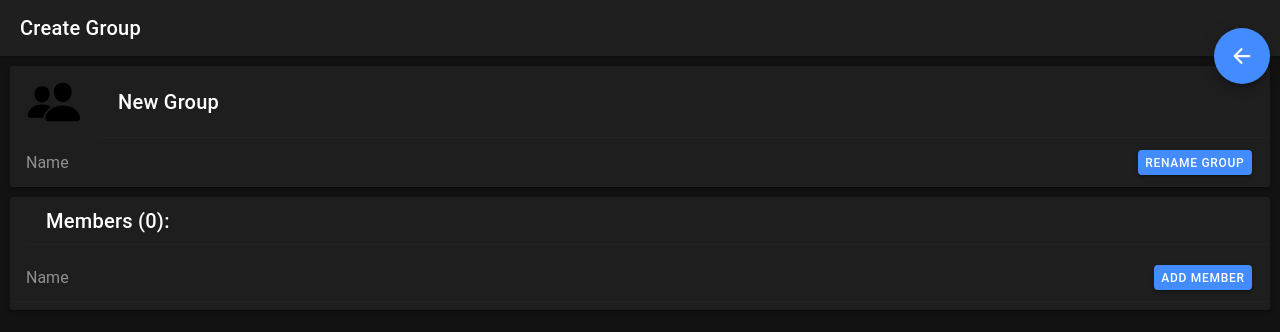
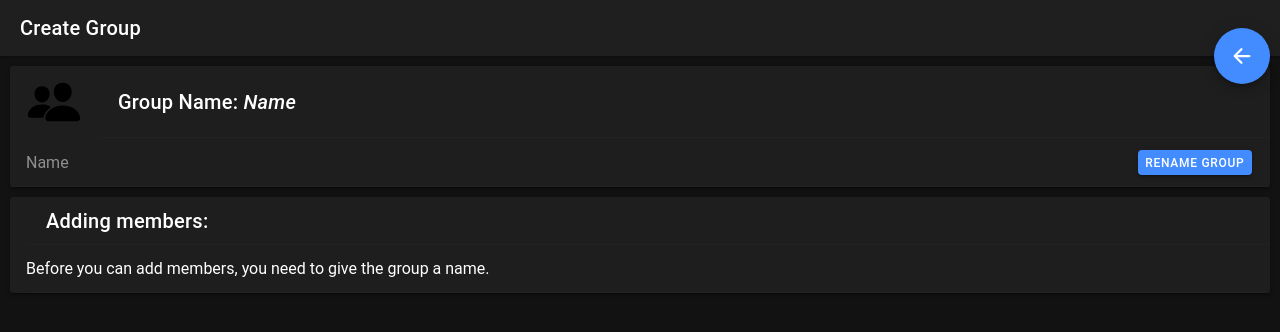
Before and after one commit to scrungus/SpotifyPlaylistMaker, a React (Create React App) app in the folder frontend/: page /create_group in a window 1280 px wide. Shown: the top 332 px of the page. Built offline with nearby package versions, Linux system fonts and the light colour scheme.

Commit message:
WIP new version of CreateGroup page

```diff
--- a/frontend/src/components/GroupCreator.js
+++ b/frontend/src/components/GroupCreator.js
@@ -8,8 +8,6 @@ import {
   IonImg,
   IonInput,
   IonItem,
-  IonLabel,
-  IonList,
   IonThumbnail,
   IonTitle,
 } from '@ionic/react';
@@ -19,8 +17,7 @@ import { sendRequest } from '../hooks/requestManager';
 class GroupCreator extends Component {
 
   state = {
-    group: "New Group",
-    members: [],
+    name: "",
   }
 
   nameGroup = () => {
@@ -30,57 +27,27 @@ class GroupCreator extends Component {
       return;
     }
     this.setState({
-      group: name,
+      name: name,
     });
     document.getElementById("namegroup").value = "";
   }
 
-  addMember = () => {
-    const name = document.getElementById("addmem").value;
-    if (name === "") {
-      alert("Enter a name.");
+  saveGroup = () => {
+    const name = this.state.name;
+    if (name=="") {
+      alert("Cannot create an unnamed group.");
       return;
     }
-    this.setState({
-      members: [...this.state.members, name],
-    });
-    document.getElementById("addmem").value = "";
-  }
-
-  subMember = (num) => {
-    this.setState({
-      members: this.state.members.filter(function(value, index, arr){
-        return index != num;})
-    });
-  }
-
-  // TODO: Replace these with the proper requests and remove the alerts.
-  saveGroup = () => {
-    const gName = this.state.group;
-    const mems = this.state.members;
-    if (mems.length==0) {
-      alert(gName+" has no members, so it can't be created. Going back to Groups page.");
-      return;
-    }
-
-    alert("Create \""+gName+"\".");
-    const bodyGroup = { name: gName, creatorID: mems[0] };
-    sendRequest("POST", "addGroup", bodyGroup, "group");
-
-    mems.forEach(function (mem) {
-      alert("Add \""+mem+"\" to "+gName+".");
-      const bodyMem = { groupCode: gName, userID: mem };
-      sendRequest("POST", "addGroupMember", bodyMem, "group");
-    });
-
-    alert("Going back to Groups page.");
+    const creatorID = JSON.parse(document.cookie).spotifyID.spotify_id;
+    const params = { name: name, creatorID: creatorID };
+    sendRequest("POST", "addGroup", params, "addgroup");
   }
 
   render() {
     return (<>
       <IonFab vertical="top" horizontal="end" slot="fixed" edge>
         <IonFabButton onClick={() => this.saveGroup()} href="./groups">
-          <IonIcon icon={this.state.members.length==0?arrowBack:checkmark}/>
+          <IonIcon icon={this.state.name==""?arrowBack:checkmark}/>
         </IonFabButton>
       </IonFab>
       <IonCard>
@@ -88,14 +55,38 @@ class GroupCreator extends Component {
           <IonThumbnail slot="start">
             <IonImg src={people}></IonImg>
           </IonThumbnail>
-          <IonTitle>{this.state.group}</IonTitle>
+          <IonTitle>Group Name: {this.state.name==""?<i>Name</i>:this.state.name}</IonTitle>
         </IonItem>
         <IonItem>
-          <IonInput id="namegroup" type="text"placeholder="Name"></IonInput>
+          <IonInput id="namegroup" type="text" placeholder="Name"></IonInput>
           <IonButton onClick={() => this.nameGroup()}>Rename group</IonButton>
         </IonItem>
       </IonCard>
       <IonCard>
+        <IonItem>
+          <IonTitle>Adding members:</IonTitle>
+        </IonItem>
+        {this.state.name=="" && (
+          <IonItem>
+            Before you can add members, you need to give the group a name.
+          </IonItem>
+        )}
+        {this.state.name!="" && (<>
+          <IonItem>
+            Click the (✓) button to create the group "{this.state.name}".
+            As the creator, you will be added to it automatically.
+          </IonItem>
+          <IonItem>
+            To add other people, give them the code listed on the Groups page.
+            They must enter the code via (HOWEVER WE DO IT).
+          </IonItem>
+        </>)}
+      </IonCard>
+    </>);
+  }
+}
+
+/*<IonCard>
   <IonItem>
     <IonTitle>Members ({this.state.members.length}):</IonTitle>
   </IonItem>
@@ -111,9 +102,6 @@ class GroupCreator extends Component {
       <IonButton onClick={() => this.addMember()}>Add member</IonButton>
     </IonItem>
   </IonList>
-      </IonCard>
-    </>);
-  }
-}
+</IonCard>*/
 
 export default GroupCreator;
```
Lines whose indentation alone changed are shown as unchanged.
